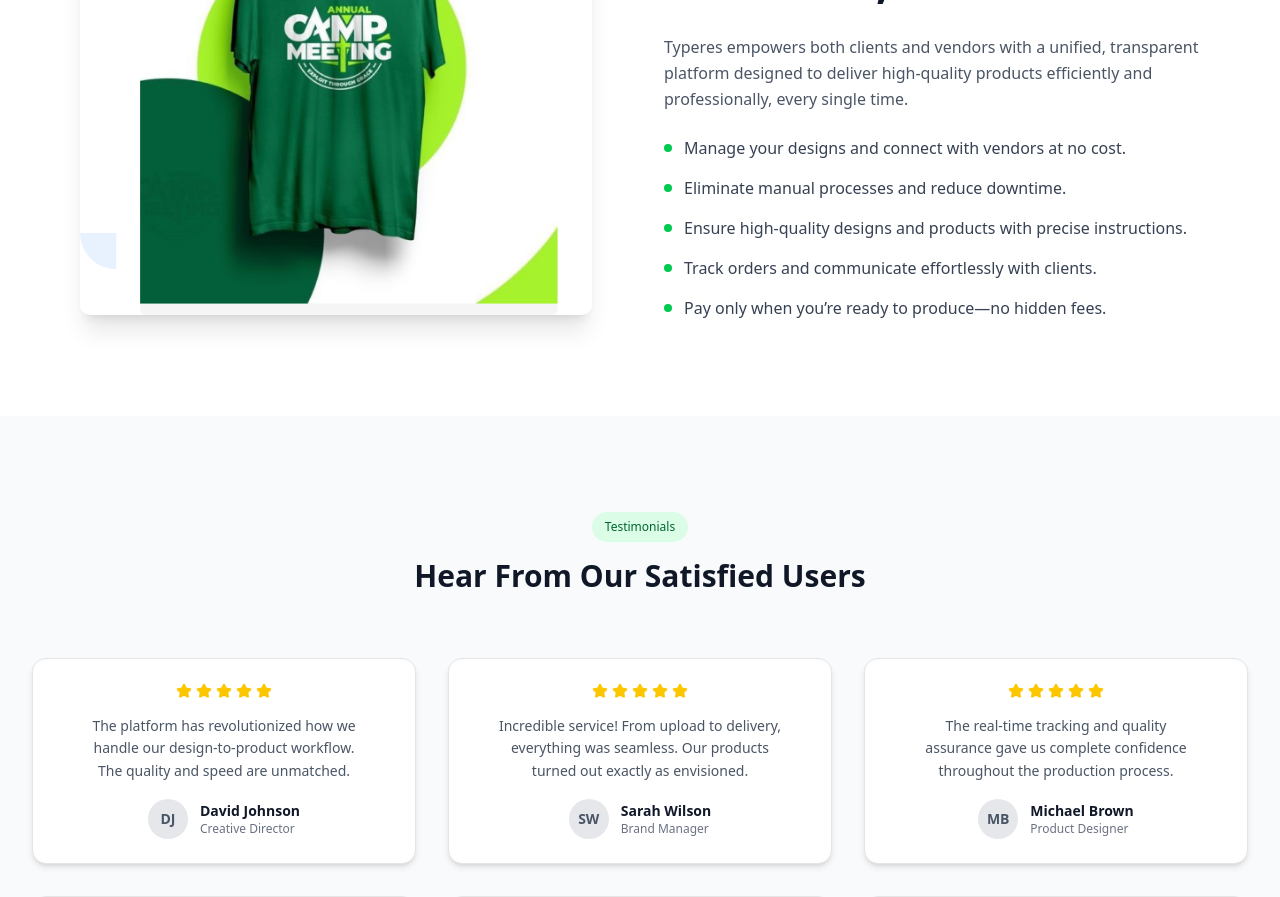
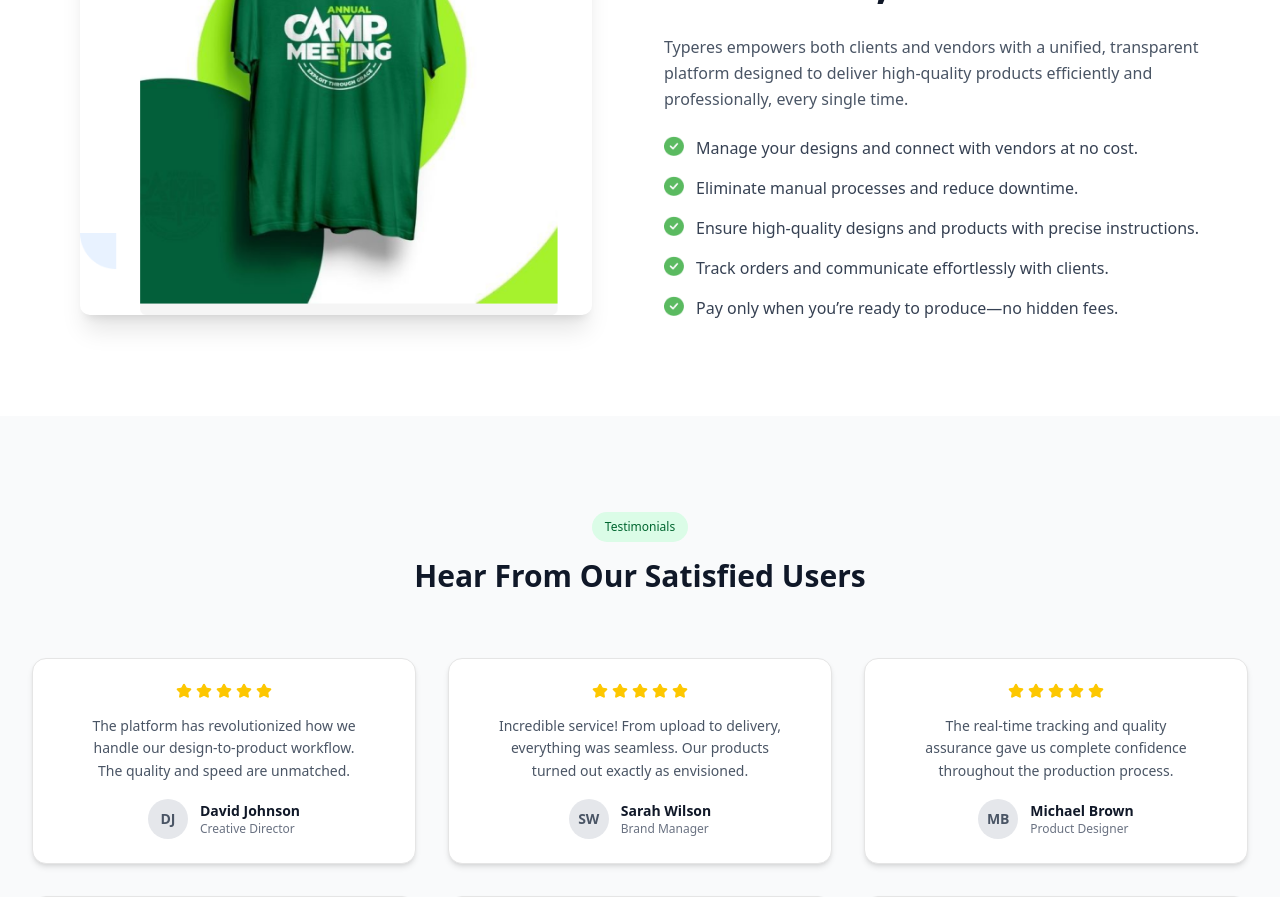
Before and after one commit to elvisowusu/typeresKewa, a Next.js app: page / in a window 1280 px wide. Shown: the part 2760-3657 px from the top of the page. Built offline with nearby package versions, Linux system fonts and the light colour scheme.

Commit message:
Replace checklist bullet with check icon in ProductShowcase for improved visual clarity

```diff
--- a/app/landingpage/product.tsx
+++ b/app/landingpage/product.tsx
@@ -37,7 +37,13 @@ export function ProductShowcase() {
             <div className="space-y-4">
               {checklistItems.map((item, index) => (
                 <div key={index} className="flex items-start space-x-3">
-                  <div className="flex-shrink-0 w-2 h-2 rounded-full bg-green-500 mt-2"></div>
+                  <Image
+                    src="/check-icon.png"
+                    alt="Check Icon"
+                    width={20}
+                    height={20}
+                    className="flex-shrink-0"
+                  />
                   <span className="text-gray-700">{item}</span>
                 </div>
               ))}
```
Also changed, not shown: public/check-icon.png (added).
